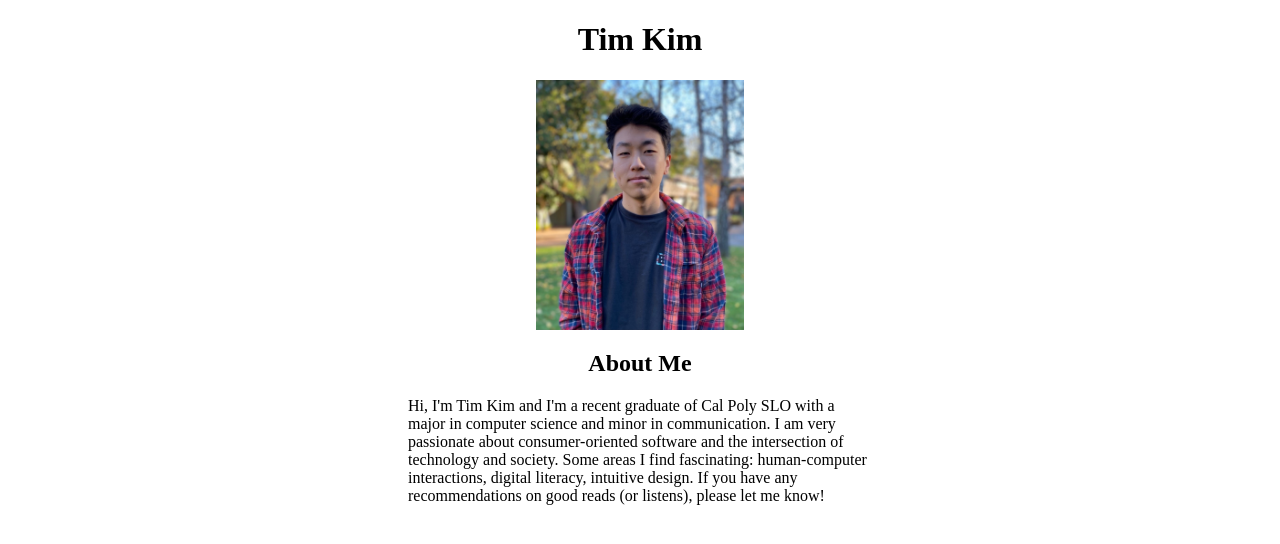
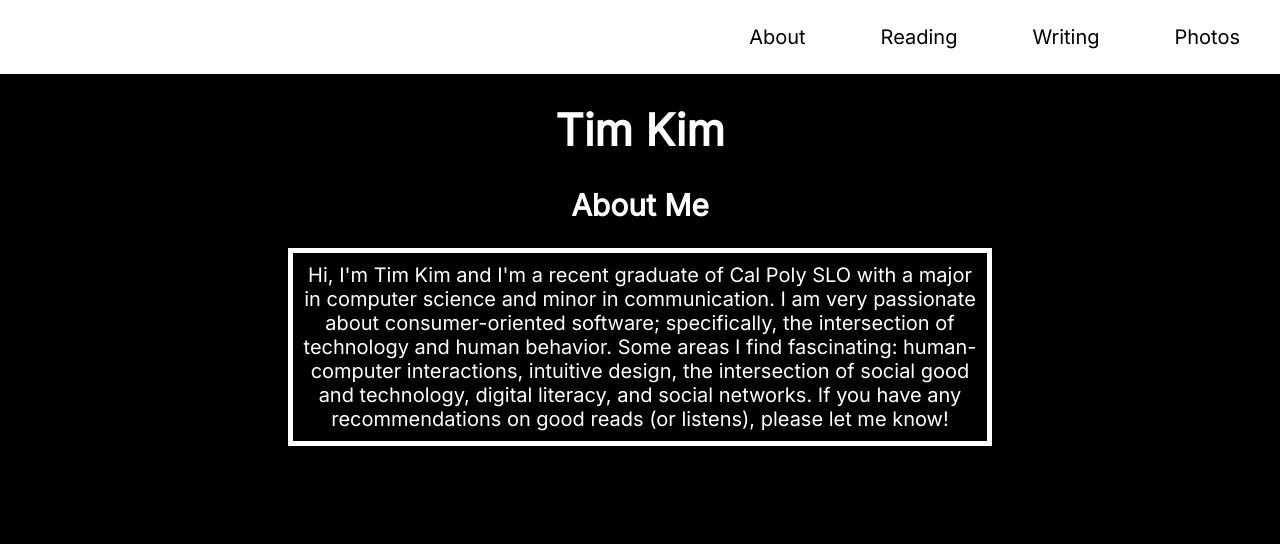
Before and after one commit to timkim14/timkim14.github.io, a plain HTML site: page index.html in a window 1280 px wide. Drawn offline with Linux system fonts and the light colour scheme.

Commit message:
updated web

```diff
--- a/index.html
+++ b/index.html
@@ -1,18 +1,26 @@
 <!DOCTYPE html>
 <html>
     <head>
-        <link rel="stylesheet" href="/styling/home.css">
+        <meta charset="utf-8">
+        <title>Tim Kim</title>
+        <link href="styles/index.css" type="text/css" rel="stylesheet">
     </head>
     <body>
+        <ul id="navbar">
+            <li><a href="pages/photos.html">Photos</a></li>
+            <li><a href="pages/writing.html">Writing</a></li>
+            <li><a href="pages/reading.html">Reading</a></li>
+            <li><a href="pages/about.html">About</a></li>
+            <!--<li id="timkim"><a href="../index.html">Tim Kim</a></li>*/-->
+        </ul>
 
-    <h1 style = "text-align:center;">Tim Kim</h1>
-    <img src= "/images/profile.jpeg" style = "display:block;margin-left:auto;margin-right:auto;width:150;height:250px;">
-    <h2> About Me </h2>
-    <p style ="text-align:left;padding-left:400px;padding-right:400px;">
-        Hi, I'm Tim Kim and I'm a recent graduate of Cal Poly SLO with a major in computer science and minor in communication. I am very passionate about consumer-oriented software and the intersection of technology and society. Some areas I find fascinating: human-computer interactions, digital literacy, intuitive design. If you have any recommendations on good reads (or listens), please let me know!
+    <h1 class="page-header">Tim Kim</h1>
+    <h2 class="page-subheader"> About Me </h2>
+    <p id="short-bio">
+        Hi, I'm Tim Kim and I'm a recent graduate of Cal Poly SLO with a major in computer science and minor in communication.
+        I am very passionate about consumer-oriented software; specifically, the intersection of technology and human behavior.
+        Some areas I find fascinating: human-computer interactions, intuitive design, the intersection of social good and technology, digital literacy, and social networks.
+        If you have any recommendations on good reads (or listens), please let me know!
     </p>
-
-
-
     </body>
 </html>
--- /dev/null
+++ b/styles/index.css
@@ -0,0 +1,65 @@
+@import url('https://fonts.googleapis.com/css?family=Inter&display=swap');
+
+*{
+    box-sizing:border-box;
+}
+
+html {
+    font-size: 20px;
+    font-family:Inter;
+    background-color:black;
+    color:white;
+    margin: 0;
+    padding: 0;
+}
+
+ul#navbar{
+    list-style-type: none;
+    background-color: white;
+    width:100%;
+    margin:0 !important;
+    padding:0 !important;
+    overflow:hidden;
+}
+
+/*elements show up horizontally*/
+ul#navbar li{
+    float:right;
+}
+
+/*no underlined elements in navbar*/
+ul#navbar li a{
+    display:block;
+    color: black;
+    text-align:center;
+    text-decoration:none;
+    padding: 25px 40px 25px 35px;
+}
+
+ul#navbar li a:hover {
+    color: grey;
+}
+
+body{
+    margin:0;
+}
+
+
+.page-header {
+    font-size:44px;
+    text-align:center;
+}
+
+.page-subheader {
+    font-size: 30px;
+    text-align: center;
+}
+
+#short-bio {
+    border: 5px solid white;
+    padding: 10px 10px 10px 10px;
+    width:55%;
+    text-align: center;
+    margin: 0 auto;
+    /* text-shadow: */
+}
--- /dev/null
+++ b/styles/reading.css
@@ -0,0 +1,54 @@
+html {
+    background-color:black;
+    color:white;
+    font-size:20px;
+}
+
+ul#navbar{
+    list-style-type: none;
+    background-color: white;
+    width:100%;
+    margin:0 !important;
+    padding:0 !important;
+    overflow:hidden;
+}
+
+/*elements show up horizontally*/
+ul#navbar li{
+    float:right;
+}
+
+/*no underlined elements in navbar*/
+ul#navbar li a{
+    display:block;
+    color: black;
+    text-align:center;
+    text-decoration:none;
+    padding: 25px 40px 25px 35px;
+}
+
+ul#navbar li a:hover#photos {
+    background: -webkit-linear-gradient(#F88634, #FF2222);
+    -webkit-background-clip: text;
+    -webkit-text-fill-color: transparent;
+}
+ul#navbar li a:hover#reading {
+    background: -webkit-linear-gradient(#314FBB, #31B3BB);
+    -webkit-background-clip: text;
+    -webkit-text-fill-color: transparent;
+}
+ul#navbar li a:hover#writing {
+    background: -webkit-linear-gradient(#C1CD34, #34CD3A);
+    -webkit-background-clip: text;
+    -webkit-text-fill-color: transparent;
+}
+ul#navbar li a:hover#about {
+    background: -webkit-linear-gradient(#4629F2, #F663E8);
+    -webkit-background-clip: text;
+    -webkit-text-fill-color: transparent;
+}
+
+
+body{
+    margin:0;
+}
--- a/styling/home.css
+++ /dev/null
@@ -1,17 +0,0 @@
-body {
-    text-align: center;
-}
-
-h1 {
-    text-align: center;
-}
-
-img {
-    text-align: center;
-}
-
-p {
-    text-align:left;
-    padding-left: 100px;
-    padding-right: 100px;
-}
```
Also changed, not shown: pages/reading.html (added, +18 -0 lines), pages/writing.html (added, +13 -0 lines), pages/about.html (added), pages/photos.html (added), styles/writing.css (added).
